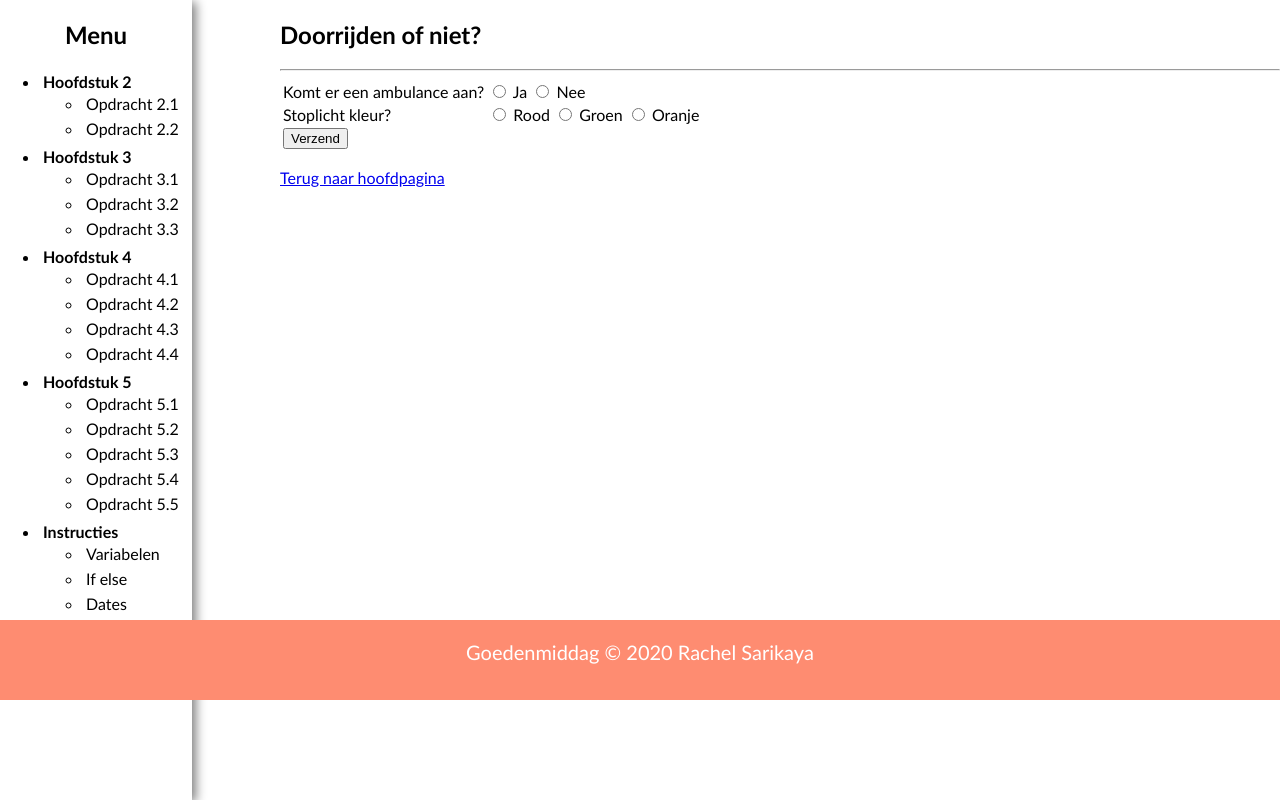
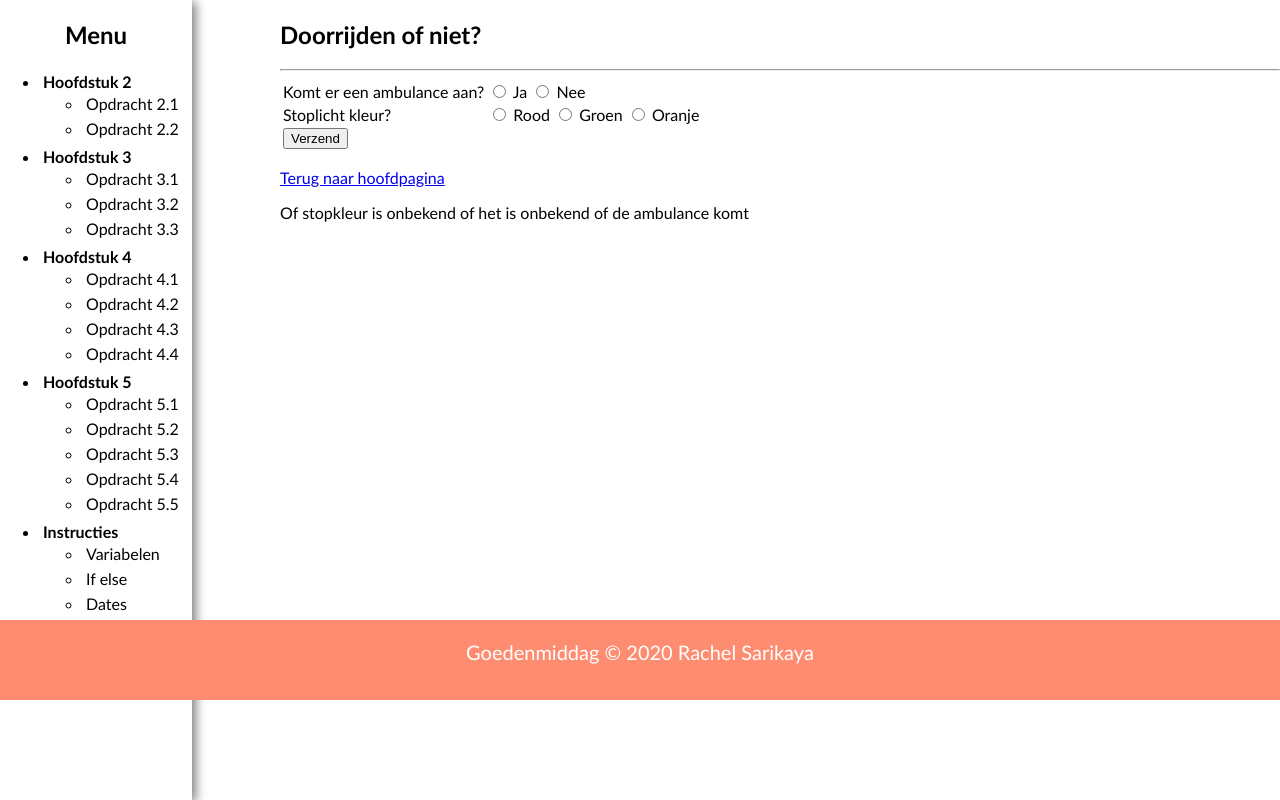
Before and after one commit to Rachel1999/phpopdrachten, a PHP site: page /hoofdstuk5/opdracht_5-4.php in a window 1280 px wide. Shown: the part 100-900 px from the top of the page. Run offline with PHP 8.4, Linux system fonts and the light colour scheme.

Commit message:
Added and finished opdracht_5-4.php

```diff
--- a/hoofdstuk5/opdracht_5-4.php
+++ b/hoofdstuk5/opdracht_5-4.php
@@ -20,7 +20,7 @@ include "../includes/menu.php";
         Doorrijden of niet?
     </h2>
     <hr>
-    <form action="form_data54.php" method="post">
+    <form action="" method="post">
         <table>
             <!-- Komt er een ambulance aan of niet? -->
             <tr>
@@ -68,6 +68,44 @@ include "../includes/menu.php";
 
     <!-- Footer -->
     <?php
+
+    // Als ambulance bestaat
+    if(isset($_POST['ambulance']))
+    {
+        $ambulanceComing = $_POST['ambulance'];
+    }
+    else
+    {
+        $ambulanceComing = "";
+    }
+
+    // Als color bestaat
+    if(isset($_POST['color']))
+    {
+        $trafficLightColor = $_POST['color'];
+    }
+    else
+    {
+        $trafficLightColor = "";
+    };
+
+
+    // Doorrijden of stoppen?
+    if($ambulanceComing == "Nee" && $trafficLightColor == "Groen")
+    {
+        echo "<p> Stoplicht staat op " . $trafficLightColor . " en er komt geen ambulance aan</p>";
+        echo "<p style='color: green'> U mag doorrijden </p>";
+    }
+    elseif($ambulanceComing == "Ja" && $trafficLightColor == "Rood" || $trafficLightColor == "Oranje")
+    {
+        echo "<p> Stoplicht staat op " . $trafficLightColor . " en er komt een ambulance aan</p>";
+        echo "<p style='color: red'> U moet stoppen </p>";
+    }
+    else
+    {
+        echo "Of stopkleur is onbekend of het is onbekend of de ambulance komt";
+    }
+
     include "../includes/footer.php";
     ?>
 </main>
```
